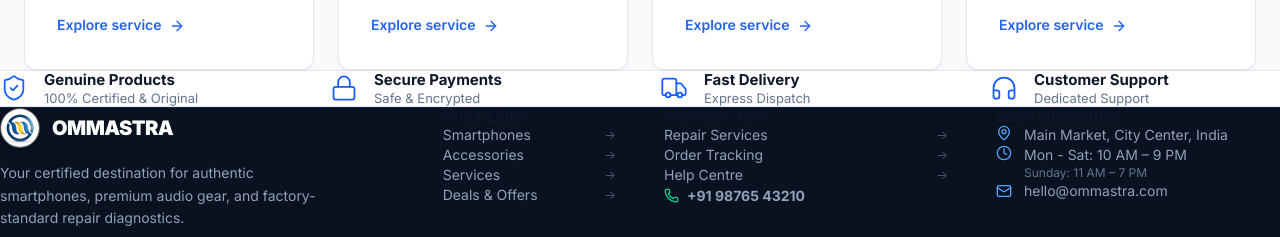
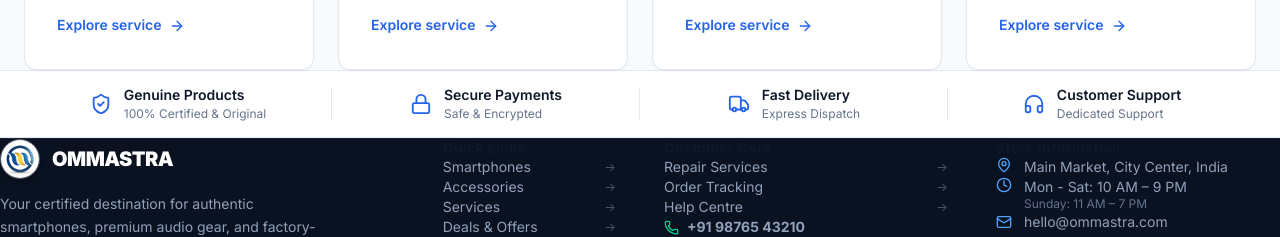
Before and after one commit to ashok770/Mobile-Shop-Website, a React (Vite) app: page / in a window 1280 px wide. Shown: the part 1223-1460 px from the top of the page. Built offline with nearby package versions, Linux system fonts and the light colour scheme; no server answers.

Commit message:
fixed the trust strip

```diff
--- a/src/components/TrustStrip.jsx
+++ b/src/components/TrustStrip.jsx
@@ -1,42 +1,30 @@
 import { createElement } from "react";
 import { TRUST_ITEMS } from "../constants/trustItems";
+import "../styles/main.css";
 
 function TrustStrip() {
   return (
     <section
-      className="bg-white py-8 sm:py-10 shadow-sm border-y border-slate-200 w-full"
+      className="trust-strip-section"
       aria-label="Purchase Assurance"
     >
-      <div className="max-w-7xl mx-auto px-4 sm:px-6 lg:px-8">
-
-        {/* Trust Grid */}
-        <div className="grid grid-cols-2 lg:grid-cols-4 gap-6 sm:gap-8 lg:gap-10">
+      <div className="trust-strip-container">
+        <div className="trust-strip-grid">
           {TRUST_ITEMS.map((item) => (
-            <div
-              key={item.label}
-              className="flex items-center gap-3 sm:gap-4"
-            >
-              {/* Icon */}
+            <div key={item.label} className="trust-strip-item">
               <div
-                className="text-blue-600 shrink-0 flex items-center justify-center"
+                className="trust-strip-icon-wrapper"
                 aria-hidden="true"
               >
-                {createElement(item.Icon, { size: 28, strokeWidth: 1.5 })}
+                {createElement(item.Icon, { size: 22, strokeWidth: 2 })}
               </div>
-
-              {/* Content */}
-              <div className="flex flex-col min-w-0">
-                <h3 className="text-sm sm:text-[15px] font-bold text-slate-900 leading-snug">
-                  {item.label}
-                </h3>
-                <p className="text-xs sm:text-[13px] text-slate-500 leading-tight mt-0.5">
-                  {item.subtitle}
-                </p>
+              <div className="trust-strip-content">
+                <h3 className="trust-strip-title">{item.label}</h3>
+                <p className="trust-strip-desc">{item.subtitle}</p>
               </div>
             </div>
           ))}
         </div>
-
       </div>
     </section>
   );
--- a/src/styles/main.css
+++ b/src/styles/main.css
@@ -886,3 +886,91 @@
 .why-ommastra-card:hover .why-ommastra-card-arrow {
   transform: translateX(4px);
 }
+
+/* ============================================================
+   TRUST STRIP PREMIUM ASSURANCE BAND
+   ============================================================ */
+.trust-strip-section {
+  width: 100%;
+  background-color: #ffffff;
+  border-top: 1px solid #e2e8f0;
+  border-bottom: 1px solid #e2e8f0;
+}
+
+.trust-strip-container {
+  width: 100%;
+  max-width: 1280px;
+  margin-inline: auto;
+  padding-inline: 24px;
+  box-sizing: border-box;
+}
+
+.trust-strip-grid {
+  display: grid;
+  grid-template-columns: repeat(2, minmax(0, 1fr));
+  gap: 24px 16px;
+  padding: 24px 0;
+}
+
+@media (min-width: 1024px) {
+  .trust-strip-grid {
+    grid-template-columns: repeat(4, minmax(0, 1fr));
+    gap: 0;
+    padding: 16px 0;
+  }
+}
+
+.trust-strip-item {
+  display: flex;
+  align-items: center;
+  gap: 12px;
+  position: relative;
+}
+
+@media (min-width: 1024px) {
+  .trust-strip-item {
+    justify-content: center;
+    padding: 0 16px;
+  }
+
+  /* Separator */
+  .trust-strip-item:not(:last-child)::after {
+    content: '';
+    position: absolute;
+    right: 0;
+    top: 50%;
+    transform: translateY(-50%);
+    height: 32px;
+    width: 1px;
+    background-color: #e2e8f0;
+  }
+}
+
+.trust-strip-icon-wrapper {
+  display: inline-flex;
+  align-items: center;
+  justify-content: center;
+  color: #2563eb;
+  flex-shrink: 0;
+}
+
+.trust-strip-content {
+  display: flex;
+  flex-direction: column;
+  min-width: 0;
+}
+
+.trust-strip-title {
+  font-size: 14px;
+  font-weight: 600;
+  color: #0f172a;
+  line-height: 1.2;
+  margin: 0 0 2px 0;
+}
+
+.trust-strip-desc {
+  font-size: 12px;
+  color: #64748b;
+  line-height: 1.3;
+  margin: 0;
+}
```
